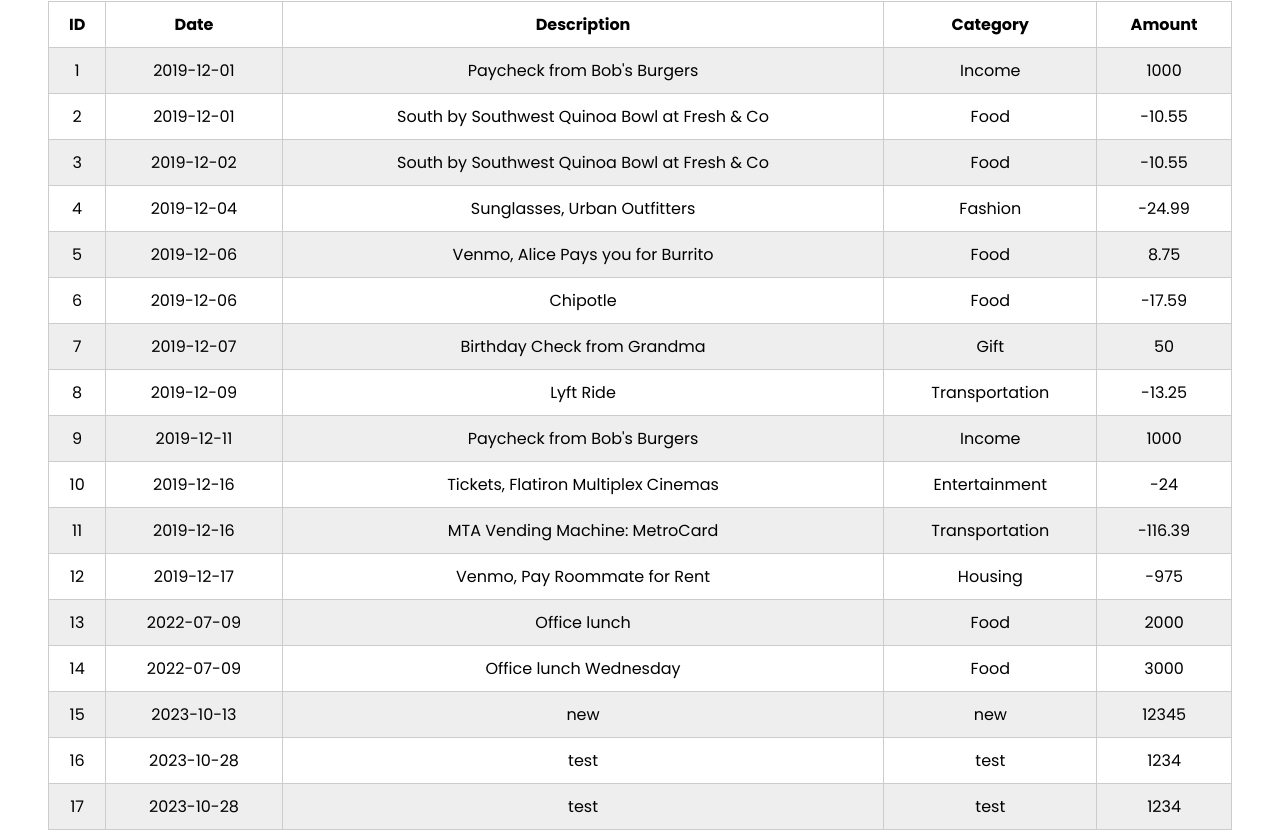
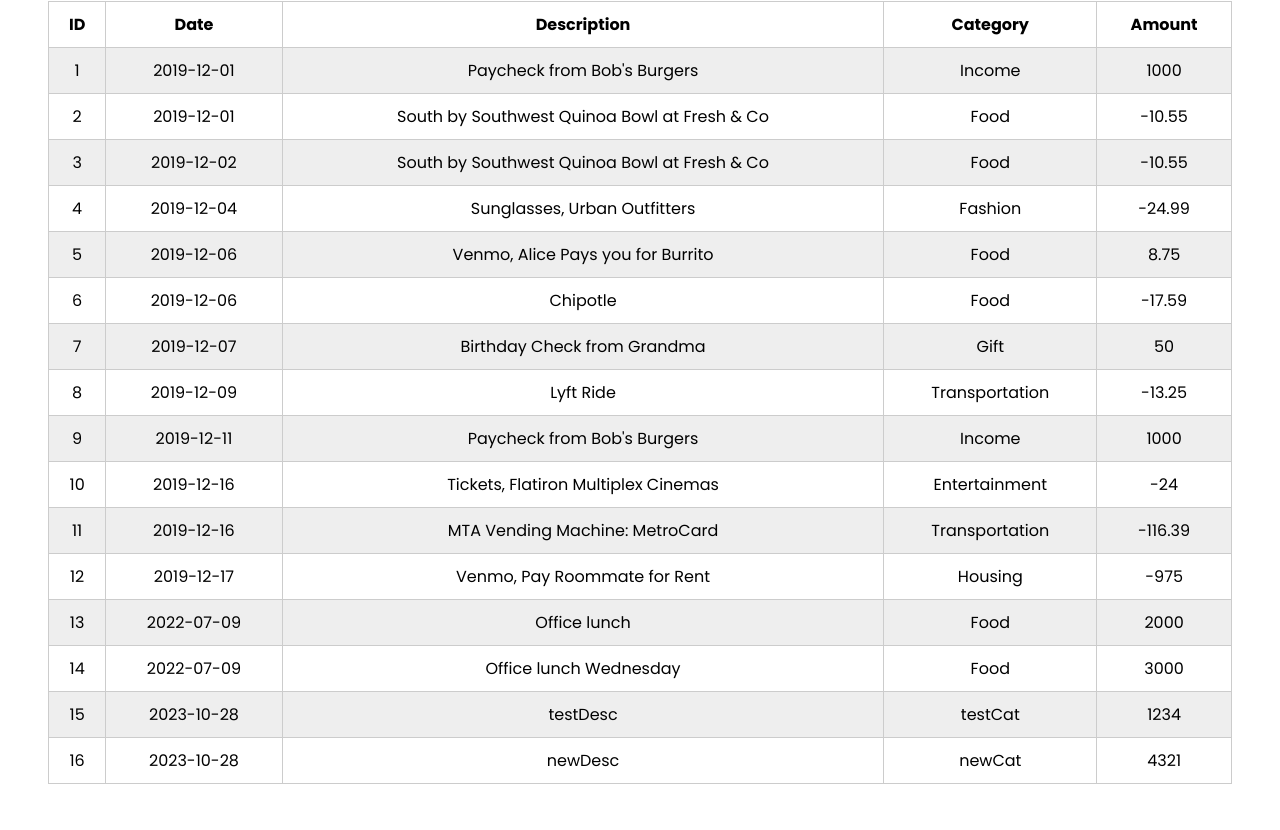
Before and after one commit to githinjisamson1/phase-2-week-1-bank-of-flatiron, a React (Create React App) app: page / in a window 1280 px wide. Shown: the part 312-1142 px from the top of the page. After the commit the page ends 1096 px from the top, so only its background shows below. Built offline with nearby package versions, Linux system fonts and the light colour scheme; data requests are answered from the project's data file.

Commit message:
Final commit

```diff
--- a/db.json
+++ b/db.json
@@ -99,25 +99,18 @@
       "id": 14
     },
     {
-      "date": "2023-10-13",
-      "description": "new",
-      "category": "new",
-      "amount": "12345",
+      "date": "2023-10-28",
+      "description": "testDesc",
+      "category": "testCat",
+      "amount": "1234",
       "id": 15
     },
     {
       "date": "2023-10-28",
-      "description": "test",
-      "category": "test",
-      "amount": "1234",
+      "description": "newDesc",
+      "category": "newCat",
+      "amount": "4321",
       "id": 16
-    },
-    {
-      "date": "2023-10-28",
-      "description": "test",
-      "category": "test",
-      "amount": "1234",
-      "id": 17
     }
   ]
 }
--- a/src/App.js
+++ b/src/App.js
@@ -32,7 +32,7 @@
         // user-experience/show page after 3 sec
         setTimeout(() => {
           setIsLoading(false);
-        }, 3000);
+        }, 1500);
       })
       .catch((err) => {
         // fetch error
@@ -86,12 +86,13 @@
       body: JSON.stringify(formData),
     });
 
-    // clear form values upon form submission
-    setFormData({
-      date: "",
-      description: "",
-      category: "",
-    });
+    // TODO: clear form values upon form submission
+    // !!will change controlled input
+    // setFormData({
+    //   date: "",
+    //   description: "",
+    //   category: "",
+    // });
   };
 
   // !handle searching recentTransactions
--- a/src/components/search/Search.jsx
+++ b/src/components/search/Search.jsx
@@ -10,7 +10,7 @@
         onChange={handleFilter}
         className={styles.search}
         type="text"
-        placeholder="Search Your Recent Transactions"
+        placeholder="Search Your Recent Transactions (filter by category)"
       />
     </>
   );
```
